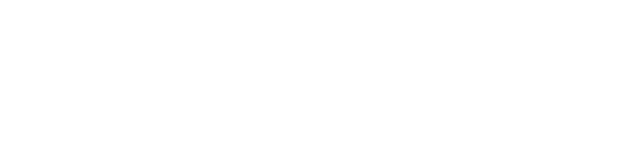
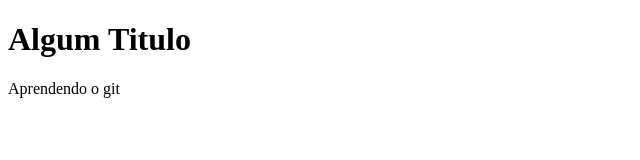
Before and after one commit to Pablo2733s/GIT-TESTE, a plain HTML site: page index.html in a window 1280 px wide. Shown: the whole page, without its empty margins (0-640 px from the left). Drawn offline with Linux system fonts and the light colour scheme.

Commit message:
Criei titulo e paragrafo

```diff
--- a/index.html
+++ b/index.html
@@ -6,6 +6,7 @@
     <title>Tutorial Git</title>
 </head>
 <body>
-
+    <h1>Algum Titulo</h1>
+    <p>Aprendendo o git</p>
 </body>
 </html>
```
